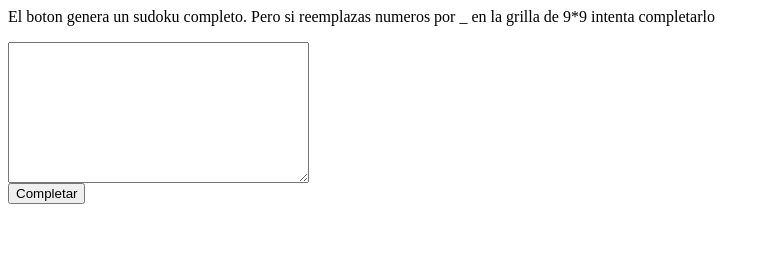
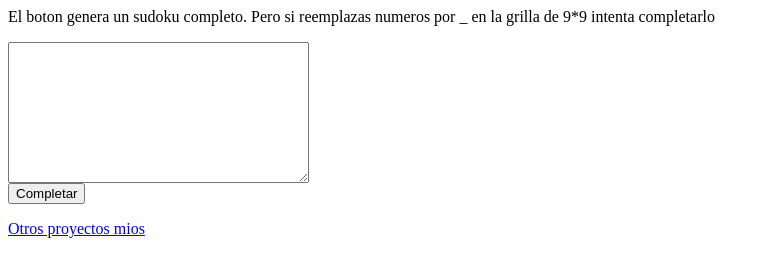
Before and after one commit to GalileoCap/Sudokunator, a plain HTML site: page index.html in a window 1280 px wide. Shown: the whole page, without its empty margins (0-770 px from the left). Drawn offline with Linux system fonts and the light colour scheme.

Commit message:
MEJORA: Agregé un link a mi otra página

```diff
--- a/index.html
+++ b/index.html
@@ -7,4 +7,5 @@
   <script src="sudoku.js"></script>
   <script> iniciarEnBrowser() </script>
 </body>
+<p> <a href="https://galileocap.github.io/"> Otros proyectos mios </a></p>
 </html>
```
